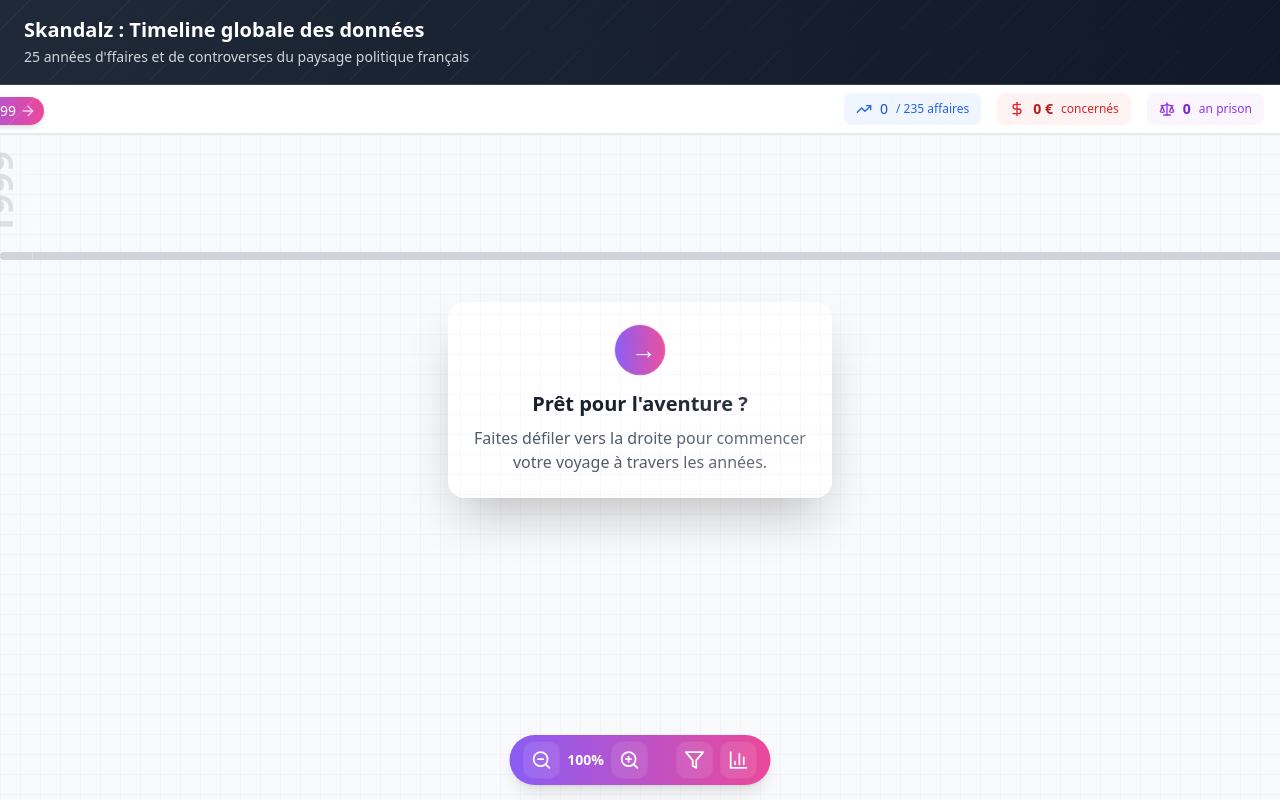
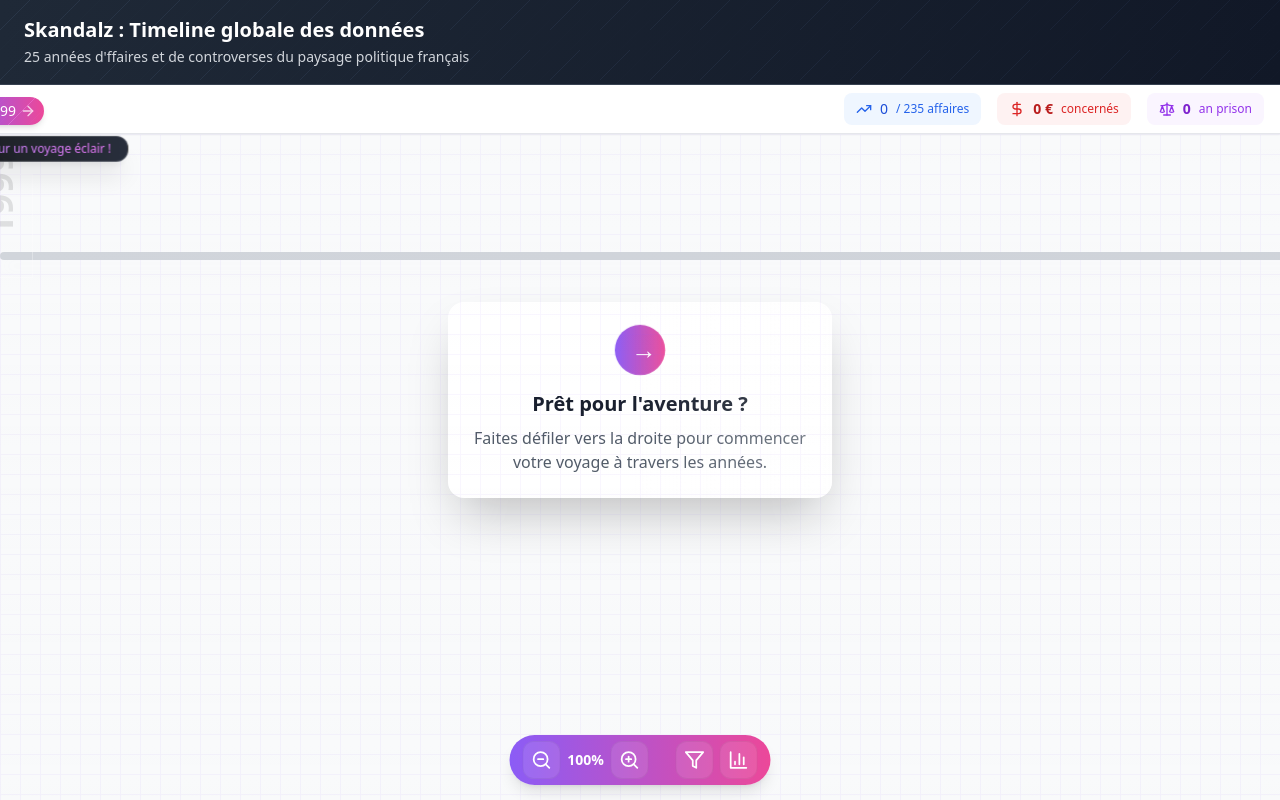
Before and after one commit to elarion83/ScandalLine, a React (Vite) app: page / in a window 1280 px wide. Built offline with nearby package versions, Linux system fonts and the light colour scheme.

Commit message:
fix tooltip

```diff
--- a/src/components/Timeline.tsx
+++ b/src/components/Timeline.tsx
@@ -581,7 +581,7 @@ const Timeline: React.FC<TimelineProps> = ({
           </div>
 
           {/* Tooltip d'aide pour le drag */}
-          {!showDragHelp && (
+          {showDragHelp && (
             <div
               className="absolute text-xs top-1 px-4 py-1 bg-gradient-to-r from-black/90 to-gray-900/90 backdrop-blur-sm rounded-xl shadow-xl text-white font-medium z-[49] border border-white/20 whitespace-nowrap pointer-events-none animate-bounce-subtle"
               style={{
```
